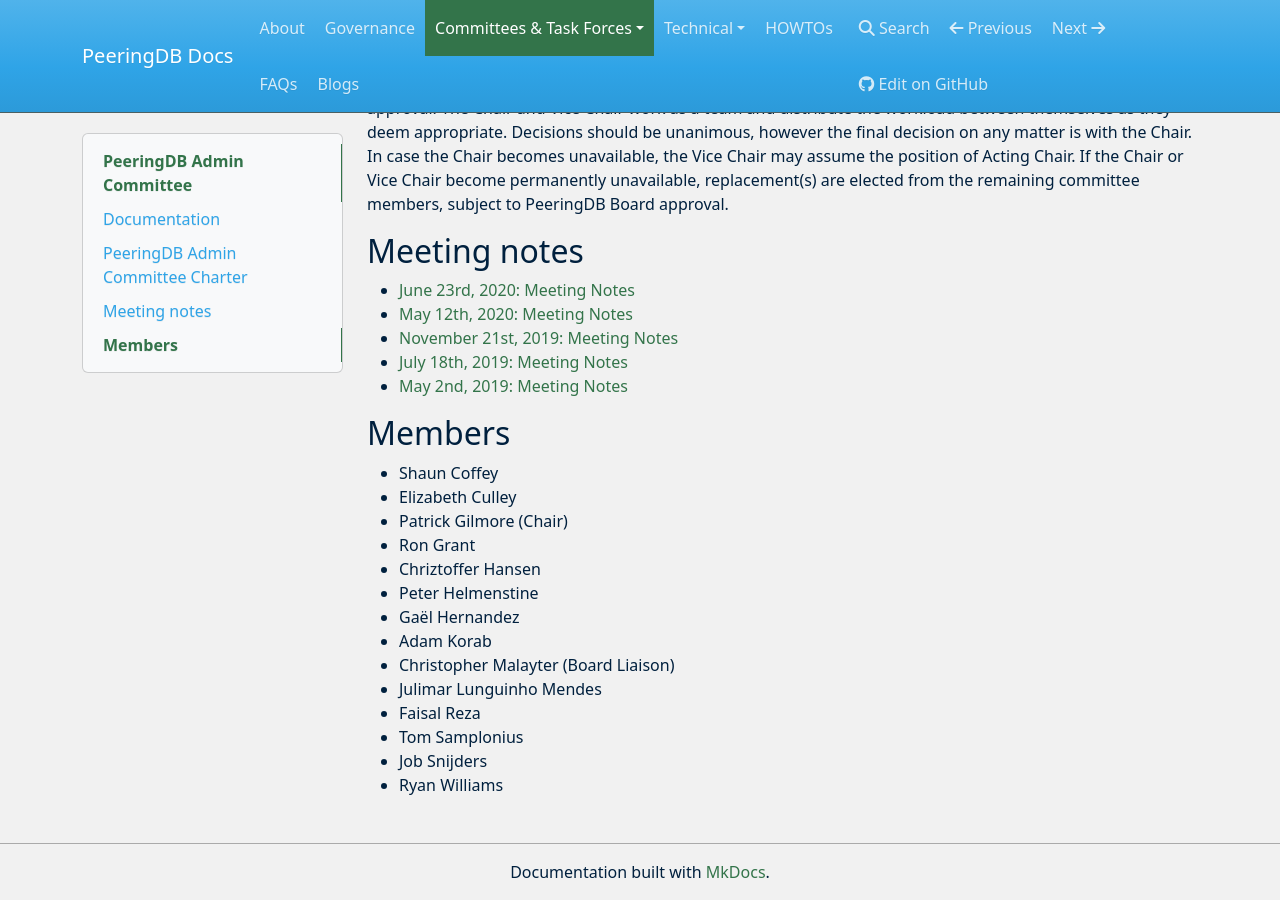
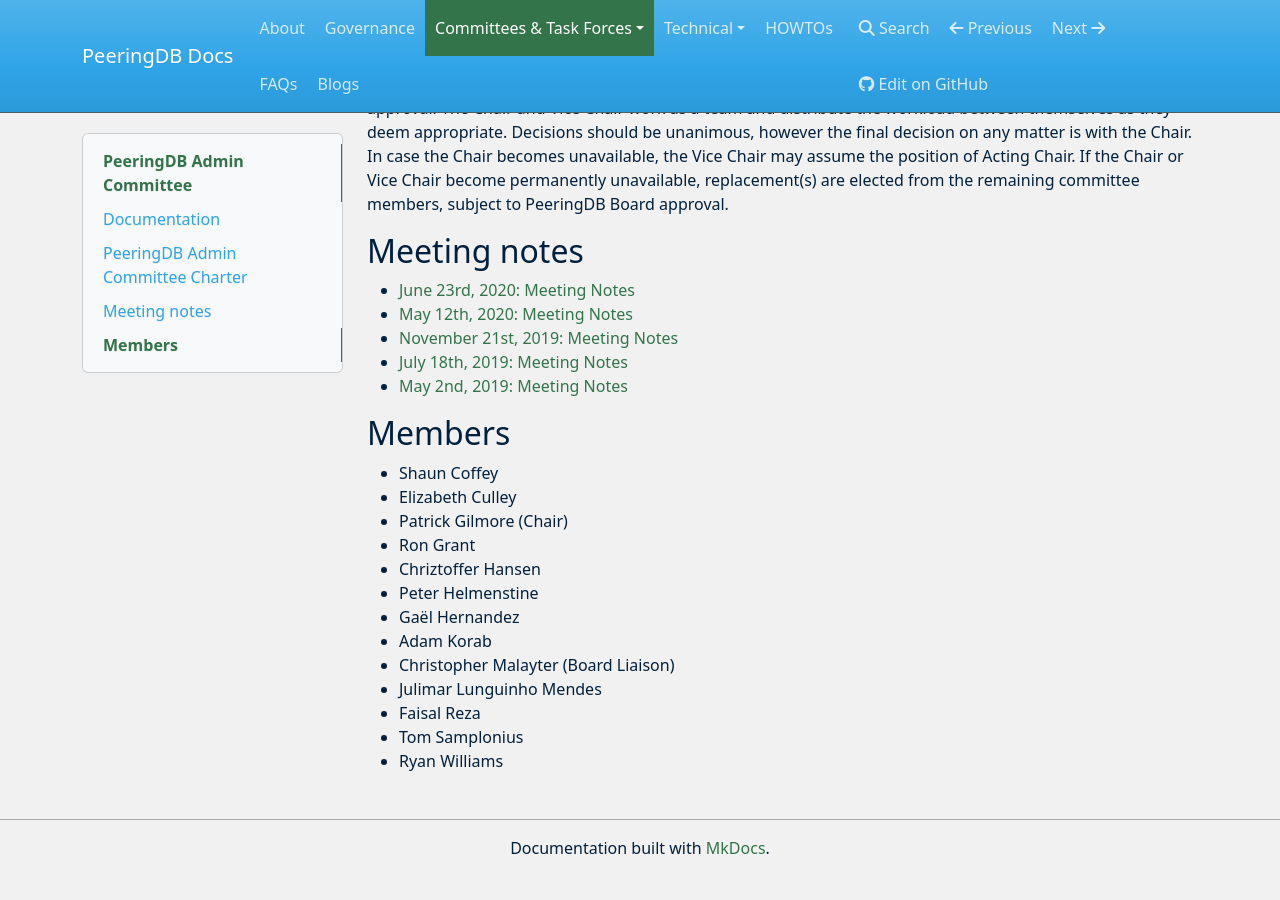
Before and after one commit to peeringdb/docs, an MkDocs documentation site: the page built from docs/committee/admin/index.md, in a window 1280 px wide and 900 px high, scrolled down 1993 px. Built offline with MkDocs 1.6.1, drawn with Linux system fonts in a browser that asks for light colours; nearby versions of some CDN libraries; after the commit the page ends 2869 px from its top, so only the background shows below that.

Commit message:
Remove Job from AC.

```diff
--- a/docs/committee/admin/index.md
+++ b/docs/committee/admin/index.md
@@ -30,5 +30,4 @@
 - Julimar Lunguinho Mendes
 - Faisal Reza
 - Tom Samplonius
-- Job Snijders
 - Ryan Williams
```
